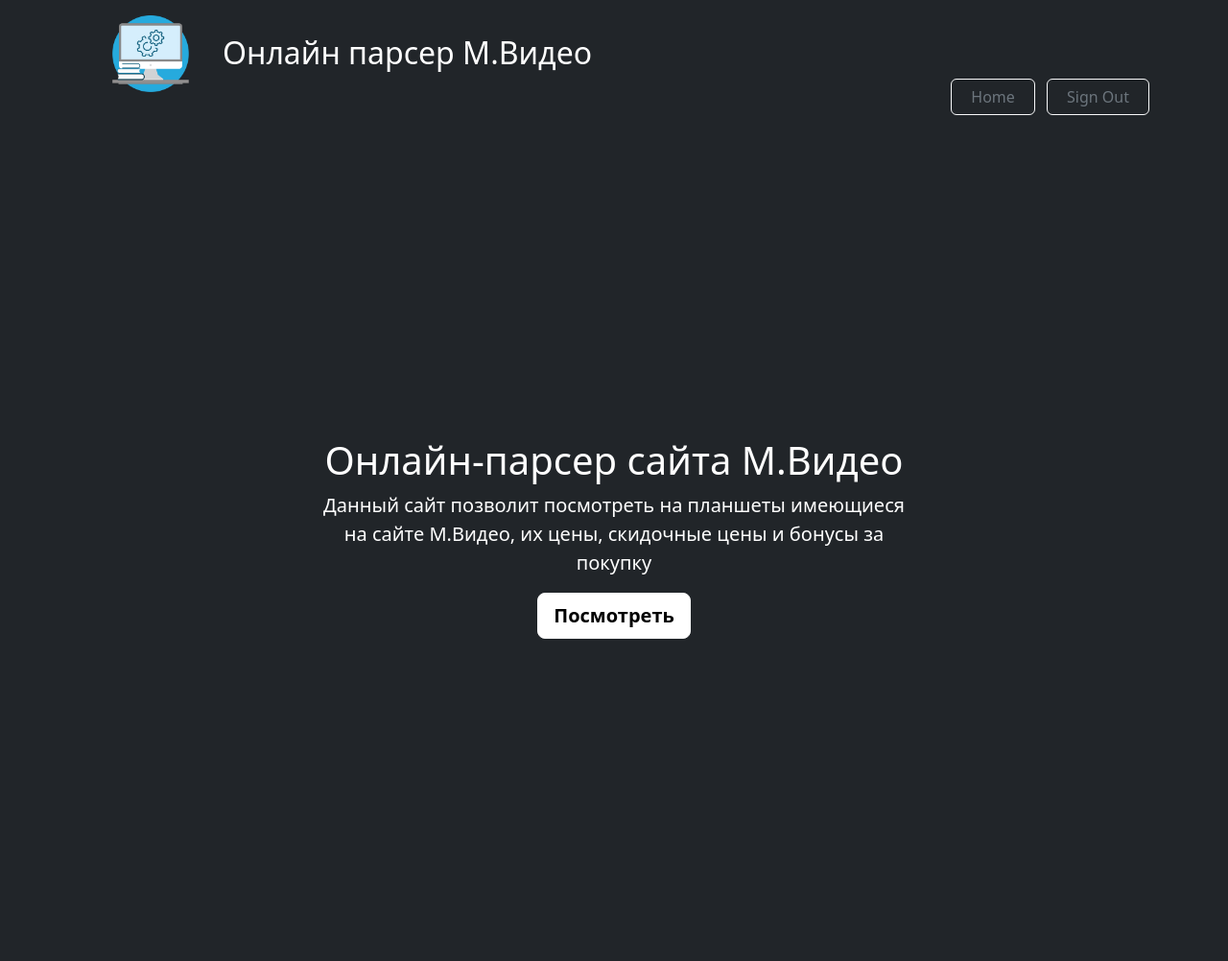
After one commit to BogdanNovoselov/WebApp, a Flask app: template templates/homepage.html in a window 1280 px wide. The commit adds this page. Shown: the whole page at 96% size. Run offline with Flask 2, Linux system fonts and the light colour scheme; the template is opened without the code that fills it, so the values that code supplies are empty.

Commit message:
Главная страница

```diff
--- a/main.py
+++ b/main.py
@@ -39,6 +39,15 @@ def registration():
 @app.route('/home')
 def home():
     if hasentered:
+        return render_template("homepage.html")
+    else:
+        return redirect('/')
+
+
+
+@app.route('/parser')
+def parser():
+    if hasentered:
         with open('5_result.json') as f:  # открыли файл с данными
             text = json.load(f)  # загнали все, что получилось в переменную
 
--- /dev/null
+++ b/templates/homepage.html
@@ -0,0 +1,24 @@
+{% extends 'template.html' %}
+{% block title %} Home {% endblock title%}
+{% block body %}
+<div class="d-flex h-100 text-center text-bg-dark" style="padding:304px">
+  <div class="cover-container d-flex w-100 h-100 p-3 mx-auto flex-column">
+  <main class="px-3">
+    <h1>Онлайн-парсер сайта М.Видео</h1>
+    <p class="lead">Данный сайт позволит посмотреть на планшеты имеющиеся на сайте М.Видео, их цены, скидочные цены и бонусы за покупку</p>
+    <p class="lead">
+      <a href="/parser" class="btn btn-lg btn-light fw-bold border-white bg-white">Посмотреть</a>
+    </p>
+  </main>
+
+</div>
+</div>
+
+
+
+
+
+
+
+
+{% endblock %}
--- a/templates/index.html
+++ b/templates/index.html
@@ -1,5 +1,5 @@
 {% extends 'template.html' %}
-{% block title %} Home {% endblock title%}
+{% block title %} Parser {% endblock title%}
 {% block body %}
 <style>
 
--- a/templates/template.html
+++ b/templates/template.html
@@ -18,7 +18,7 @@
         <div id="headerContainer">
             <div>
                 <div itemscope="" itemtype="http://schema.org/Organization" class="logoWrapper">
-                    <a itemprop="url" href="/" onclick="ga('send', 'event', 'Header', 'click', 'Logo');">
+                    <a itemprop="url" href="/home" onclick="ga('send', 'event', 'Header', 'click', 'Logo');">
                         <img style="float:left" itemprop="logo" width="150" height="80" src="/static/logo.png">
                     </a>
                     <h2 style="padding-top:20px">Онлайн парсер М.Видео</h2>
@@ -32,7 +32,7 @@
             <ul class="nav col-12 col-lg-auto me-lg-auto mb-2 justify-content-center mb-md-0"></ul>
 
                 <div class="text-end">
-                    <button type="button" class="btn btn-outline-light me-2" ><a href="/about" class="nav-link px-2 text-secondary">Home</a></button>
+                    <button type="button" class="btn btn-outline-light me-2" ><a href="/home" class="nav-link px-2 text-secondary">Home</a></button>
                     <button type="button" class="btn btn-outline-light"><a href="/" class="nav-link px-2 text-secondary">Sign Out</a></button>
                 </div>
         </div>
```
